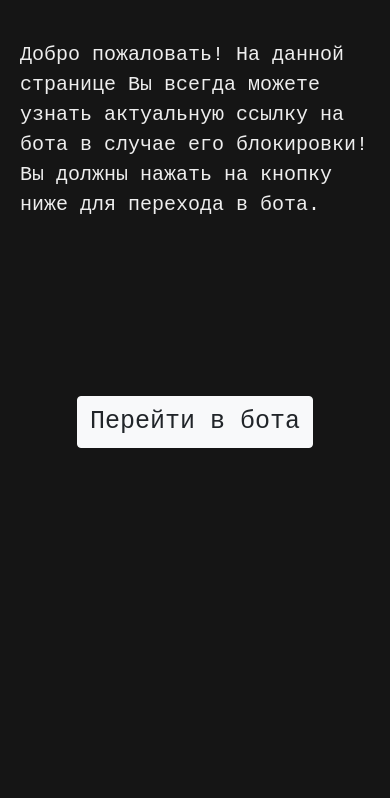
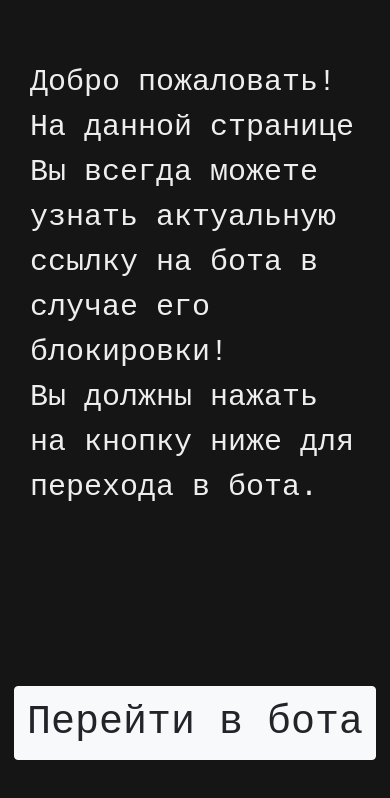
Before and after one commit to dimaprm/dimaprm.github.io, a plain HTML site: page botname.html in a window 390 px wide. Drawn offline with nearby package versions, Linux system fonts and the light colour scheme.

Commit message:
Initial commit

```diff
--- a/style.css
+++ b/style.css
@@ -2,11 +2,16 @@ body {
 	background-color: #151515;
 	color: #eeeeee;
 	font-family: 'Share Tech Mono', monospace;
+	font-size: 20px;
+}
+.hide{
+	display: none;
 }
 div {
 	font-size: 20px;
 	margin-top: 2em;
 	margin-left: 1em;
+	margin-right: 1em;
 }
 p {
 	font-size: 20px;
@@ -17,6 +22,18 @@ span {
 a {
 	margin-top: 10em;
 }
-.hide{
-	display: none;
+
+@media only screen and (max-width: 768px) {
+	div {
+	font-size: 30px;
+	margin-top: 2em;
+	margin-left: 1em;
+	margin-right: 1em;
+	}
+	p {
+		font-size: 30px;
+	}
+	span {
+		font-size: 40px;
+	}
 }
```
